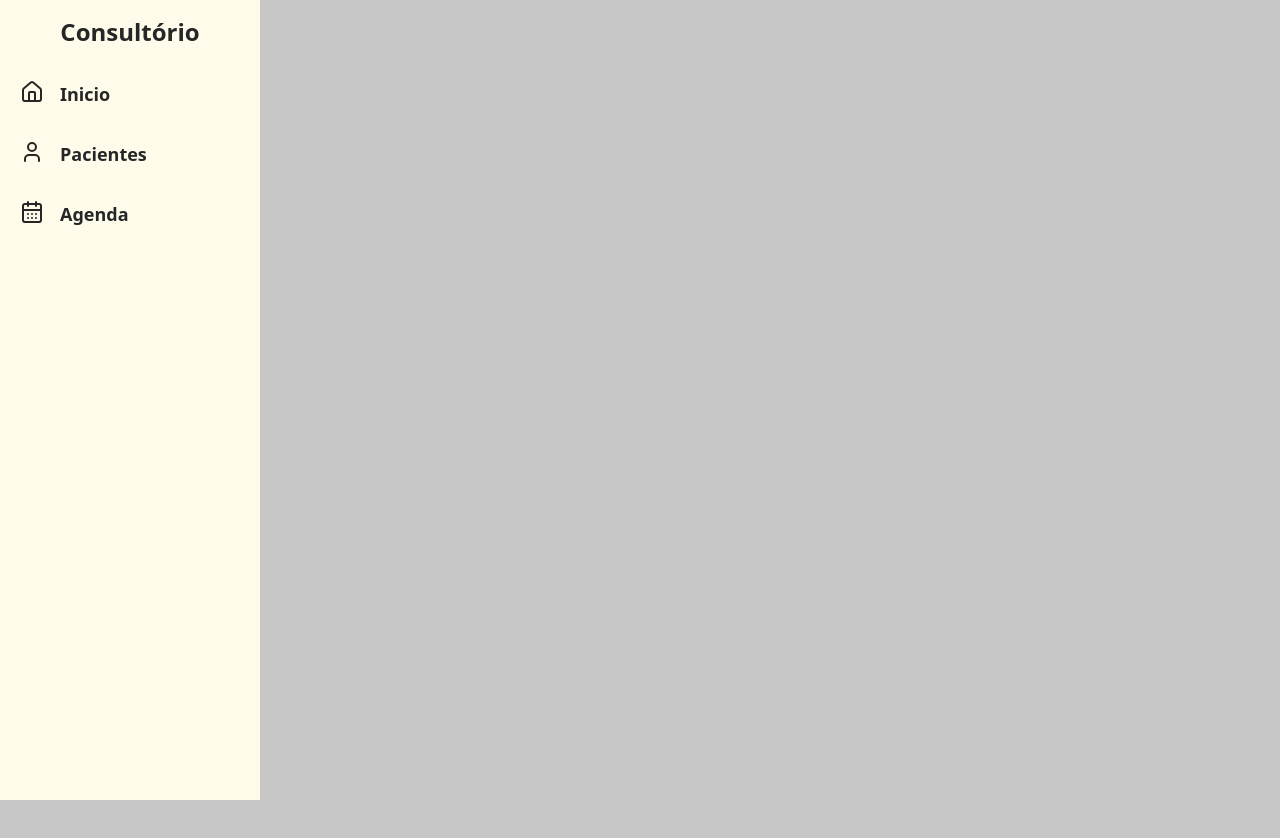
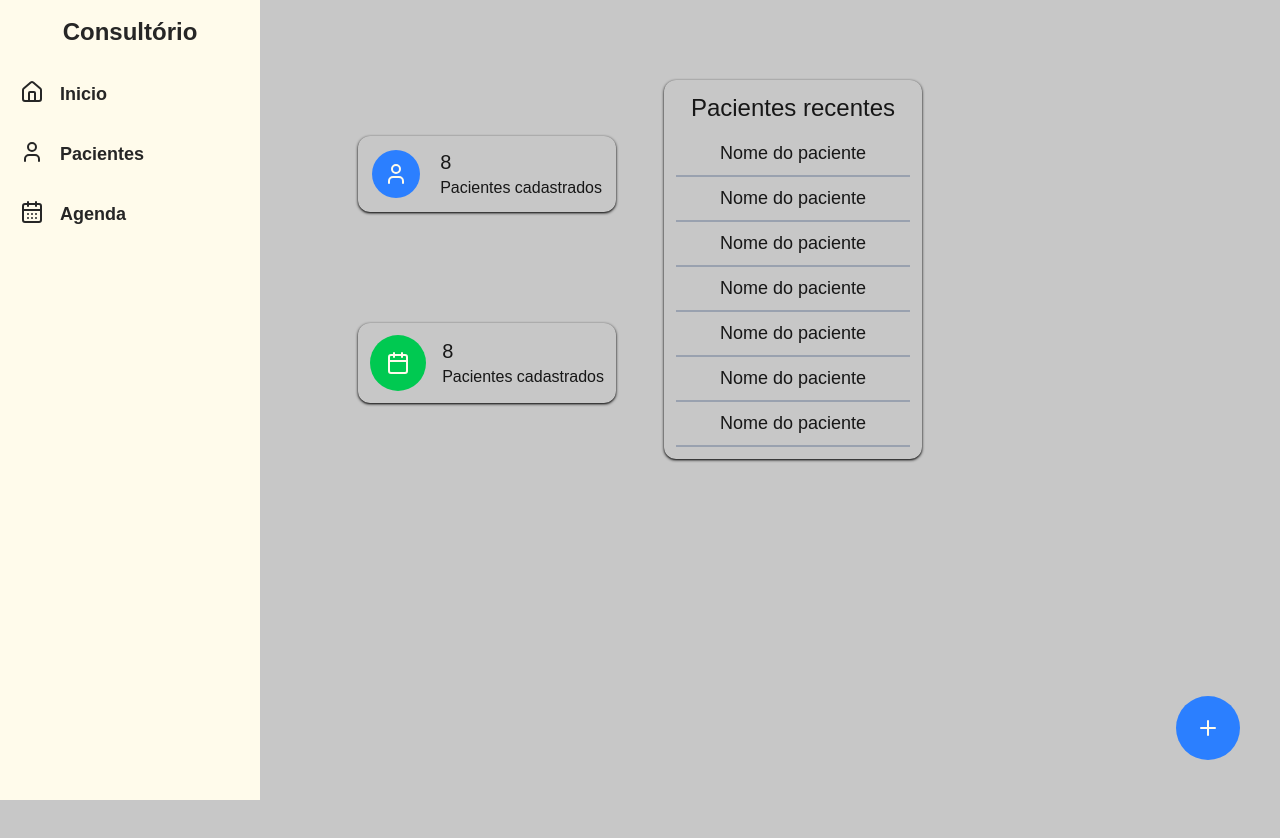
Before and after one commit to lucas-ribeiro03/consultorio, a Next.js app: page / in a window 1280 px wide. Shown: the top 838 px of the page. Before the commit the page ends 800 px from the top, so only its background shows below. Built offline with nearby package versions, Linux system fonts and the light colour scheme.

Commit message:
home page

```diff
--- a/src/app/page.tsx
+++ b/src/app/page.tsx
@@ -1,9 +1,63 @@
+import { Card } from "@/components/Card/Card";
 import { Menu } from "@/components/Menu/Menu";
+import { NewPatientButton } from "@/components/NewPatientButton";
+import { CalendarIcon, UserIcon } from "lucide-react";
 
 export default function Home() {
   return (
-    <div className="font-sans grid grid-rows-[20px_1fr_20px] items-center justify-items-center min-h-screen p-8 pb-20 gap-16 sm:p-20">
+    <div className="grid items-center justify-center min-h-screen p-8 pb-20 sm:p-20">
       <Menu />
+      <div className="grid grid-cols-2 grid-rows-2 gap-12">
+        <div className="flex flex-col justify-around">
+          <Card className="flex justify-around items-center gap-4 max-h-[100px] ">
+            <div className="bg-blue-500 rounded-full p-3">
+              <UserIcon className="text-amber-50 font-black" />
+            </div>
+            <div>
+              <span className="text-xl">8</span>
+              <p>Pacientes cadastrados</p>
+            </div>
+          </Card>
+
+          <Card className="flex items-center gap-4 max-h-[100px]">
+            <div className="bg-green-500 p-4 rounded-full">
+              <CalendarIcon className="text-amber-50 font-black" />
+            </div>
+            <div>
+              <span className="text-xl">8</span>
+              <p>Pacientes cadastrados</p>
+            </div>
+          </Card>
+        </div>
+
+        <Card className="flex flex-col gap-2 text-center">
+          <h1 className="text-2xl">Pacientes recentes</h1>
+          <div>
+            <div className="border-b-2 border-gray-400 ">
+              <p className="text-[18px] p-2">Nome do paciente</p>
+            </div>
+            <div className="border-b-2 border-gray-400 ">
+              <p className="text-[18px] p-2">Nome do paciente</p>
+            </div>
+            <div className="border-b-2 border-gray-400 ">
+              <p className="text-[18px] p-2">Nome do paciente</p>
+            </div>
+            <div className="border-b-2 border-gray-400 ">
+              <p className="text-[18px] p-2">Nome do paciente</p>
+            </div>
+            <div className="border-b-2 border-gray-400 ">
+              <p className="text-[18px] p-2">Nome do paciente</p>
+            </div>
+            <div className="border-b-2 border-gray-400 ">
+              <p className="text-[18px] p-2">Nome do paciente</p>
+            </div>
+            <div className="border-b-2 border-gray-400 ">
+              <p className="text-[18px] p-2">Nome do paciente</p>
+            </div>
+          </div>
+        </Card>
+      </div>
+      <NewPatientButton />
     </div>
   );
 }
```
